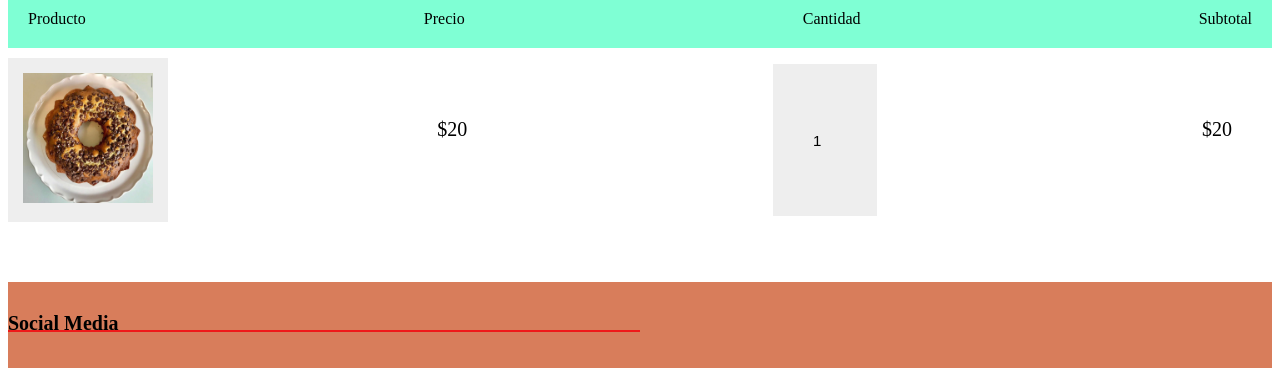
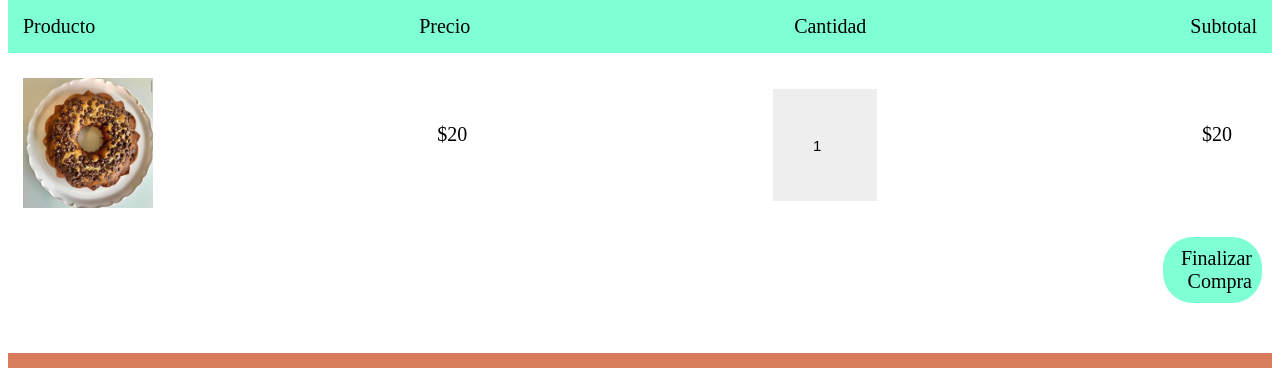
Before and after one commit to Meitalc/Grupo_1_ChallahAndMore, a website: page views/carrito.html in a window 1280 px wide. Shown: the part 178-546 px from the top of the page. Drawn offline with Linux system fonts and the light colour scheme.

Commit message:
Carrito de compras

```diff
--- a/public/css/styles.css
+++ b/public/css/styles.css
@@ -148,7 +148,9 @@ p{
     flex-direction: row;
     justify-content: space-between;
     background-color: aquamarine;
-    padding: 20px;
+    padding: 15px;
+    font-size: 20px;
+    margin-top: 10px;
 }
 
 .productos-carrito{
@@ -158,7 +160,6 @@ p{
 }
 
 .foto-producto{
-    background-color: #eee;
     text-align: center;
     margin-top: 10px;
     margin-bottom: 10px;
@@ -190,6 +191,8 @@ p{
     background-color: #eee;
     text-align: center;
     font-size: 15px;
+    margin-top: 20px;
+    margin-bottom: 20px;
 }
 
 .subtotal{
@@ -201,3 +204,13 @@ p{
     font-size: 20px;
     margin-right: 40px;
 }
+
+.finalizar-compra{
+    background-color:aquamarine;
+    border-radius: 30px;
+    font-size: 20px;
+    text-align: right;
+    padding: 10px;
+    margin-left: 1155px;
+    margin-right: 10px;
+}
--- a/views/carrito.html
+++ b/views/carrito.html
@@ -46,6 +46,8 @@
             <input type="number" id="quantity" class="input" step="1" min="0" max name="cart" value="1" title="Cantidad" size="4" placeholder inputmode="numeric" autocomplete="off"></div>
         <div class="subtotal">$20</div>
     </div>
+
+    <div class="finalizar-compra">Finalizar Compra</div>
     </main>
     <footer>
         <div class="footer-main">
```
